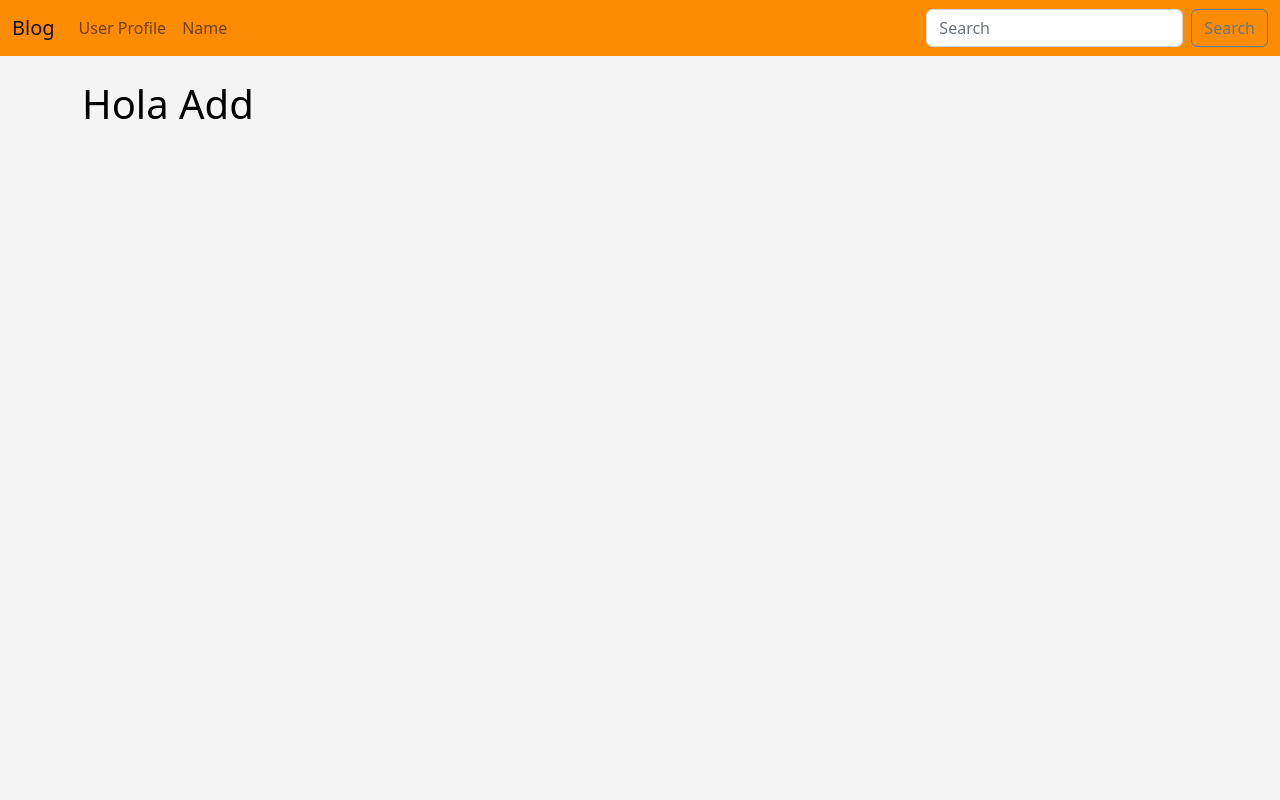
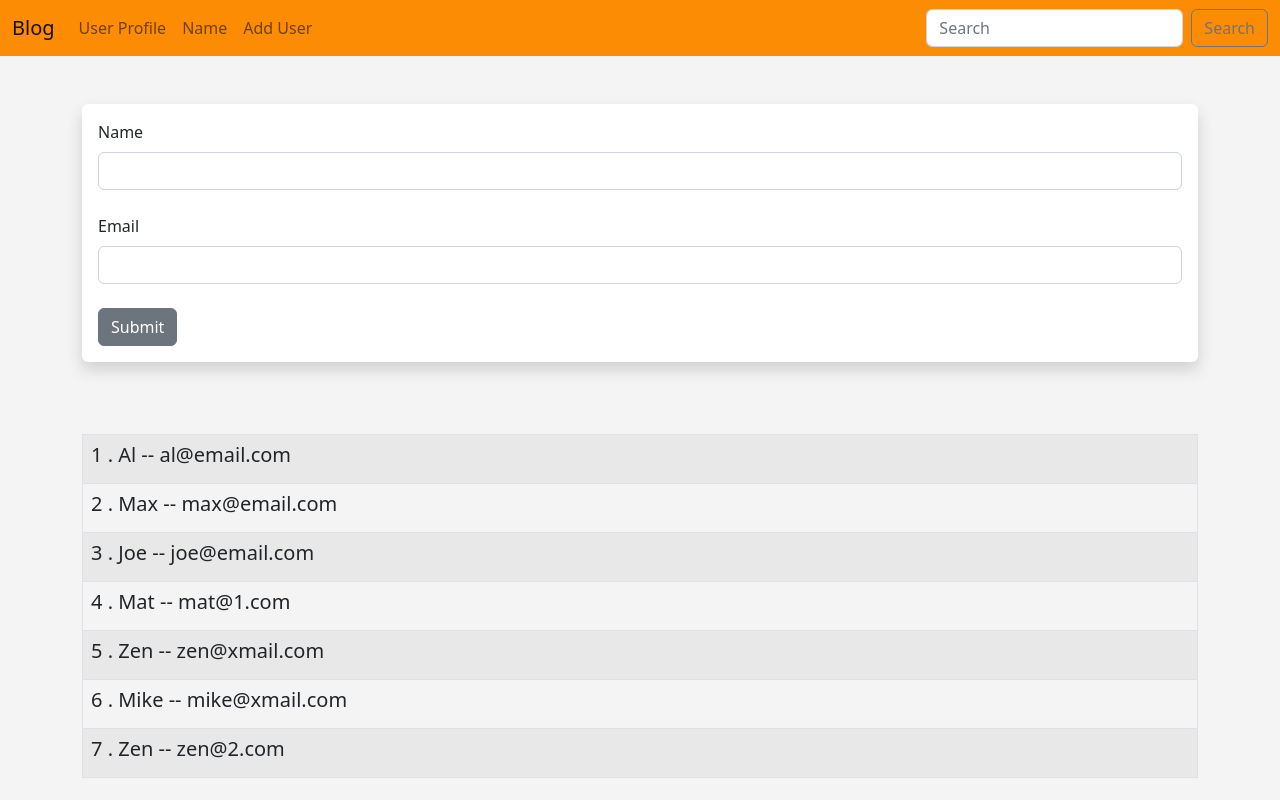
Before and after one commit to aroranubhav/Simple-Blog, a Flask app: page /user/add in a window 1280 px wide. Run offline with Flask 2, Linux system fonts and the light colour scheme; data comes from the database, SQL or seed files in the repository; both versions use the stored data as it was after the commit.

Commit message:
added sqlite db, and added adding users to db via wtf forms

```diff
--- a/app.py
+++ b/app.py
@@ -1,16 +1,37 @@
 from flask import Flask, render_template, flash
 from flask_wtf import FlaskForm
-from wtforms import FormField, StringField, SubmitField
-from wtforms.validators import DataRequired
+from wtforms import FormField, StringField, SubmitField, EmailField
+from wtforms.validators import DataRequired, Email
+from flask_sqlalchemy import SQLAlchemy
+from datetime import datetime
 import os
 
 #flask instance
 app = Flask(__name__)
+app.config['SQLALCHEMY_DATABASE_URI'] = 'sqlite:///users.db'
 app.config['SECRET_KEY'] = os.urandom(32)
+db = SQLAlchemy(app = app)
+
+class Users(db.Model):
+    __tablename__ = 'users'
+    id = db.Column(db.Integer, primary_key = True)
+    name = db.Column(db.String(100), nullable = False)
+    email = db.Column(db.String(120), nullable = False, unique = True)
+    date_added = db.Column(db.DateTime, default = datetime.utcnow)
+
+    def __repr__(self) -> str:
+        return f'<Name {self.name}>'
 
 class NameForm(FlaskForm):
-    name = StringField("What's your name?", validators = [DataRequired()])
+    name = StringField("What's your name?", validators = [DataRequired(message = 'This field requires a value')])
     submit = SubmitField("Submit")
+
+class UserForm(FlaskForm):
+    name = StringField('Name', validators = [DataRequired(message = 'This field requires a value')])
+    email = EmailField('Email', validators = [DataRequired(message = 'This field requires a value'),
+                                Email(message = 'Please input a vaild email address!')])
+    submit = SubmitField('Submit')
+
 
 @app.route('/')
 def index():
@@ -19,16 +40,6 @@ def index():
 @app.route('/user/<name>')
 def user(name):
     return render_template('user.html', name = name)
-
-#page not found handler
-@app.errorhandler(404)
-def page_not_found(e):
-    return render_template('404.html'), 404
-
-#internal server error handler
-@app.errorhandler(500)
-def internal_server_handler(e):
-    return render_template('500.html'), 500
 
 @app.route('/name', methods = ['GET', 'POST'])
 def name():
@@ -43,3 +54,37 @@ def name():
     return render_template('name.html',
         name = name,
         form = form)
+
+@app.route('/user/add', methods = ['GET', 'POST'])
+def add_user():
+    user_name = None
+    email = None
+    user_form = UserForm()
+
+    if user_form.validate_on_submit():
+        user_name = user_form.name.data
+        user_email = user_form.email.data
+        user = Users.query.filter_by(email = user_email).first()
+        if user is None:
+            users = Users(name = user_name, email = user_email)
+            db.session.add(users)
+            db.session.commit()
+            user_form.name.data = ''
+            user_form.email.data = ''
+            flash('User {} with email: {} added successfully!'.format(user_name, user_email))
+
+    all_users = Users.query.order_by(Users.date_added)
+    return render_template('add_user.html',
+        name = user_name,
+        form = user_form,
+        users = all_users)
+
+#page not found handler
+@app.errorhandler(404)
+def page_not_found(e):
+    return render_template('404.html'), 404
+
+#internal server error handler
+@app.errorhandler(500)
+def internal_server_handler(e):
+    return render_template('500.html'), 500
--- /dev/null
+++ b/templates/add_user.html
@@ -0,0 +1,52 @@
+{% extends 'base.html' %}
+
+{% block content %}
+
+    {% for message in get_flashed_messages() %}
+        <div class="alert alert-secondary alert-dismissible fade show" role="alert">
+            Hey {{ name }} - {{ message }}
+            <button type="button" class="btn-close" data-bs-dismiss="alert" aria-label="Close"></button>
+        </div>
+    {% endfor %}
+
+    <br/>
+    {% if name %}
+        <h1>Hello {{ name }}</h1>
+        <table class="table table-hover table-bordered table-striped ">
+            {% for user in users %}
+                <tr>
+                    <td>
+                        <h5>{{ user.id }} . {{ user.name }} -- {{ user.email }}</h5>
+                    </td>
+                </tr>
+            {% endfor %}
+        </table>
+    {% else %}
+        <div class="shadow p-3 mb-5 bg-body rounded">
+            <form method="POST">
+
+                {{ form.hidden_tag() }}
+
+                {{ form.name.label(class="form-label") }}
+                {{ form.name(class="form-control") }}
+                <br/>
+                {{ form.email.label(class="form-label") }}
+                {{ form.email(class="form-control") }}
+                <br/>
+                {{ form.submit(class="btn btn-secondary") }}
+
+            </form>
+        </div>
+        <br/>
+
+        <table class="table table-hover table-bordered table-striped ">
+            {% for user in users %}
+                <tr>
+                    <td>
+                        <h5>{{ user.id }} . {{ user.name }} -- {{ user.email }}</h5>
+                    </td>
+                </tr>
+            {% endfor %}
+        </table>
+    {% endif %}
+{% endblock %}
--- a/templates/base.html
+++ b/templates/base.html
@@ -8,6 +8,7 @@
     <!-- Bootstrap CSS -->
     <link rel="stylesheet" href="https://cdn.jsdelivr.net/npm/bootstrap@5.2.2/dist/css/bootstrap.min.css" crossorigin="anonymous">
 
+    <!-- Linking css files from the project -->
     <link rel="stylesheet" href="{{ url_for('static', filename = 'css/style.css')}}">
 
     <title>Blog</title>
@@ -23,7 +24,8 @@
     <!-- Optional JavaScript; choose one of the two! -->
 
     <!-- Option 1: Bootstrap Bundle with Popper -->
-    <script src="https://cdn.jsdelivr.net/npm/bootstrap@5.2.2/dist/js/bootstrap.bundle.min.js" integrity="sha384-OERcA2EqjJCMA+/3y+gxIOqMEjwtxJY7qPCqsdltbNJuaOe923+mo//f6V8Qbsw3" crossorigin="anonymous"></script>
+    <script src="https://cdn.jsdelivr.net/npm/bootstrap@5.2.2/dist/js/bootstrap.bundle.min.js"
+    integrity="sha384-OERcA2EqjJCMA+/3y+gxIOqMEjwtxJY7qPCqsdltbNJuaOe923+mo//f6V8Qbsw3" crossorigin="anonymous"></script>
 
     <!-- Option 2: Separate Popper and Bootstrap JS -->
     <!--
--- a/templates/navbar.html
+++ b/templates/navbar.html
@@ -13,6 +13,9 @@
           <li class="nav-item">
             <a class="nav-link" href="{{ url_for('name') }}">Name</a>
           </li>
+          <li class="nav-item">
+            <a class="nav-link" href="{{ url_for('add_user') }}">Add User</a>
+          </li>
         </ul>
         <form class="d-flex" role="search">
           <input class="form-control me-2" type="search" placeholder="Search" aria-label="Search">
```
Also changed, not shown: instance/users.db (added).
